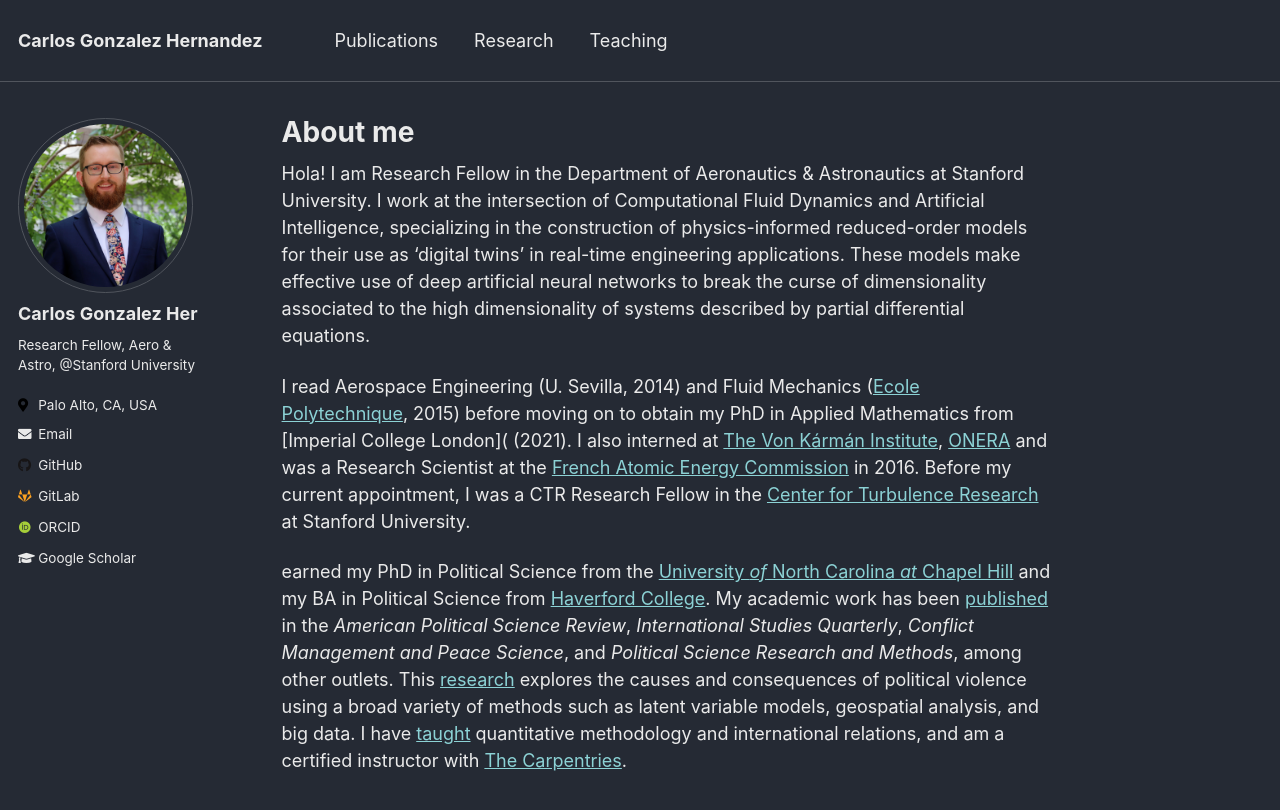
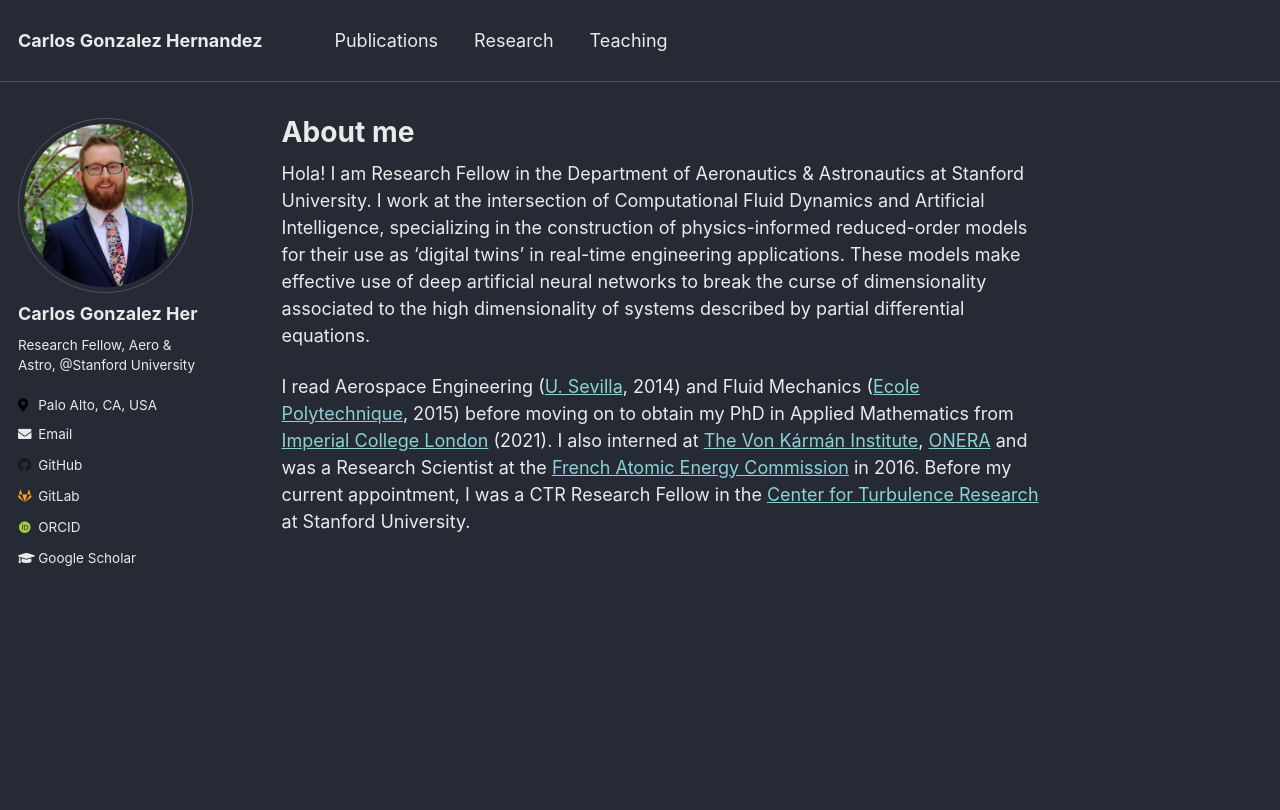
Before and after one commit to cghernan/cghernan.github.io, a Jekyll site: the page built from _pages/about.md, in a window 1280 px wide and 986 px high. Shown: the top 810 px of the window. Built offline with Jekyll 4.4.1, drawn with Linux system fonts in a browser that asks for light colours; some web fonts are replaced.

Commit message:
Update about.md

```diff
--- a/_pages/about.md
+++ b/_pages/about.md
@@ -14,22 +14,7 @@ specializing in the construction of physics-informed reduced-order models for th
 These models make effective use of deep artificial neural networks to break the curse of
 dimensionality associated to the high dimensionality of systems described by partial differential equations.
 
-I read Aerospace Engineering (U. Sevilla, 2014) and Fluid Mechanics ([Ecole Polytechnique](https://www.polytechnique.edu/), 2015) before moving on to obtain my PhD in Applied Mathematics
-from [Imperial College London]( (2021). I also interned at [The Von Kármán Institute](https://www.vki.ac.be/), [ONERA](https://www.onera.fr/) and
+I read Aerospace Engineering ([U. Sevilla](https://www.us.es/), 2014) and Fluid Mechanics ([Ecole Polytechnique](https://www.polytechnique.edu/), 2015) before moving on to obtain my PhD in Applied Mathematics
+from [Imperial College London](https://www.imperial.ac.uk/) (2021). I also interned at [The Von Kármán Institute](https://www.vki.ac.be/), [ONERA](https://www.onera.fr/) and
 was a Research Scientist at the [French Atomic Energy Commission](https://www.cea.fr/) in 2016. Before my current appointment, I was a CTR Research Fellow
 in the [Center for Turbulence Research](https://ctr.stanford.edu/) at Stanford University.
-
-
-
-earned my PhD in Political Science from the
-[University *of* North Carolina *at* Chapel Hill](https://www.unc.edu) and my
-BA in Political Science from [Haverford College](https://www.haverford.edu).
-My academic work has been [published](publications) in the
-*American Political Science Review*, *International Studies Quarterly*,
-*Conflict Management and Peace Science*, and
-*Political Science Research and Methods*, among other outlets. This
-[research](research) explores the causes and consequences of political violence
-using a broad variety of methods such as latent variable models, geospatial
-analysis, and big data. I have [taught](teaching) quantitative methodology and
-international relations, and am a certified instructor with
-[The Carpentries](https://carpentries.org).
```
